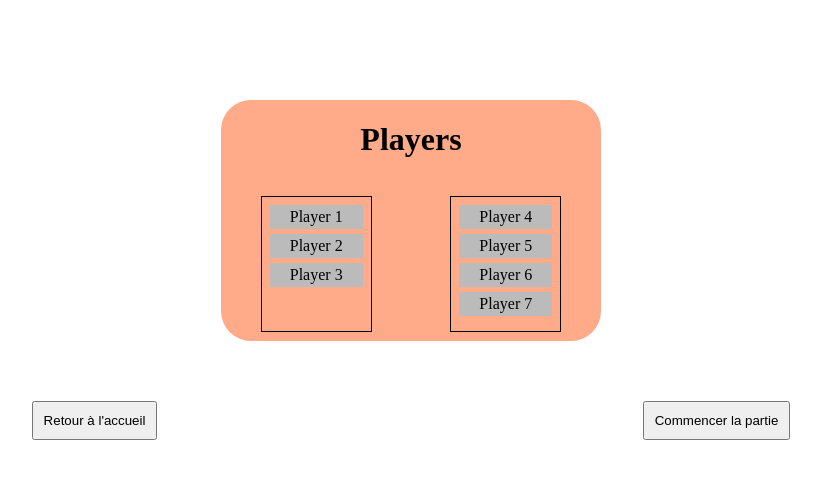
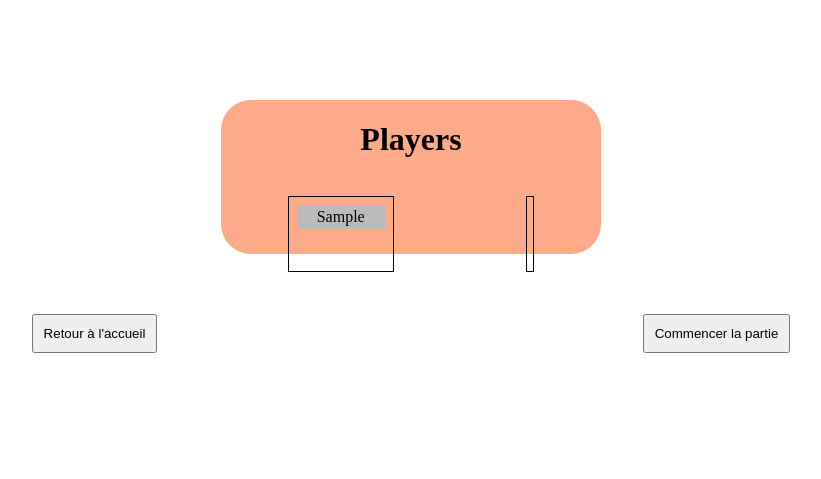
Before and after one commit to GChalony/CodeName, a Flask app: template templates/room.html in a window 1280 px wide. Shown: the top 479 px of the page, without its empty margins (229-1050 px from the left). Run offline with Flask 2, Linux system fonts and the light colour scheme; the template is opened without the code that fills it: most values are stand-ins (such as "Sample title", 1, 10 or a date in 2020); some libraries are stand-ins or nearby versions.

Commit message:
Show player connected in room template

```diff
--- a/templates/room.html
+++ b/templates/room.html
@@ -11,15 +11,9 @@
             <h1>Players</h1>
             <div id="teams">
                 <ul id="t1">
-                    <li>Player 1</li>
-                    <li>Player 2</li>
-                    <li>Player 3</li>
+                    <li>{{ initial_player_pseudo }}</li>
                 </ul>
                 <ul id="t2">
-                    <li>Player 4</li>
-                    <li>Player 5</li>
-                    <li>Player 6</li>
-                    <li>Player 7</li>
                 </ul>
             </div>
         </div>
```
